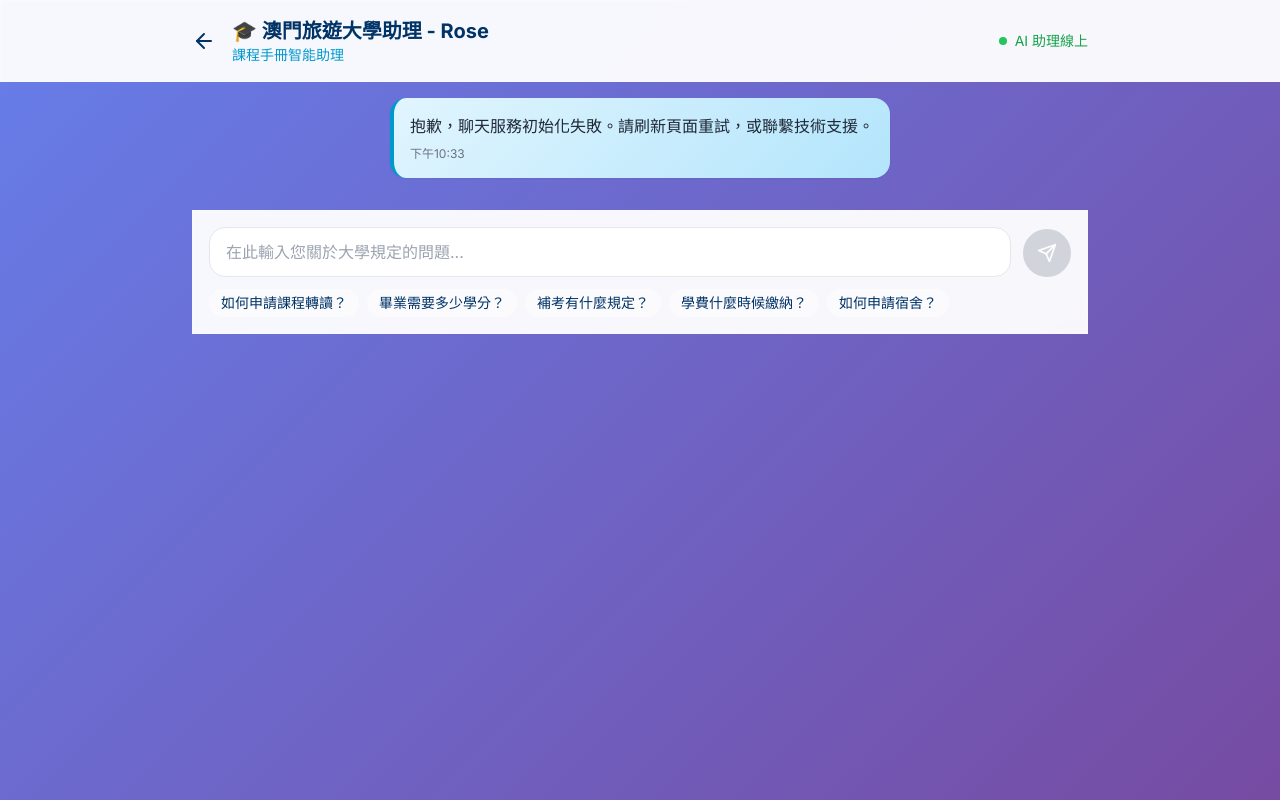
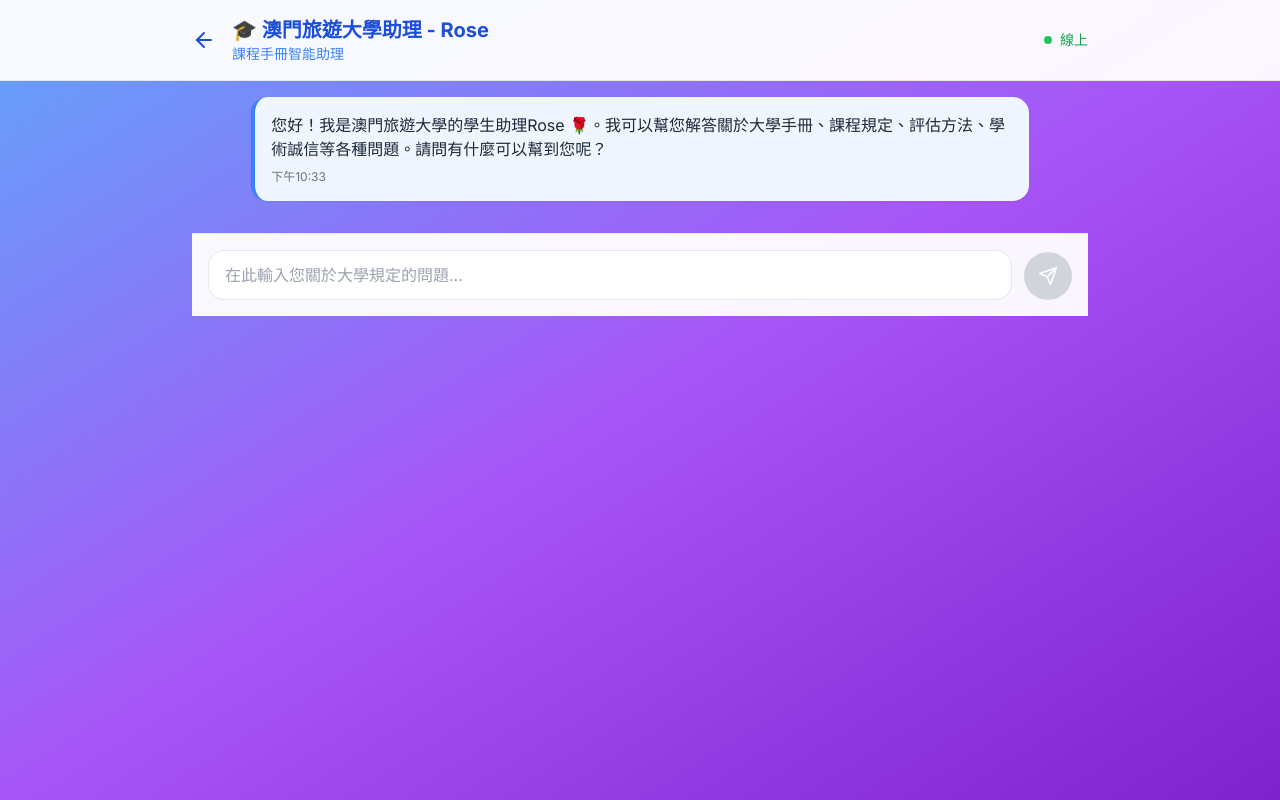
Before and after one commit to ccfzxy/UChat_version4, a Next.js app: page /chat in a window 1280 px wide. Built offline with nearby package versions, Linux system fonts and the light colour scheme; no server answers.

Commit message:
Add files via upload

```diff
--- a/app/chat/page.tsx
+++ b/app/chat/page.tsx
@@ -1,7 +1,6 @@
 'use client'
 
 import { useState, useEffect, useRef } from 'react'
-import { motion, AnimatePresence } from 'framer-motion'
 import { Send, ArrowLeft, Bot, User, Loader, MessageCircle, AlertCircle } from 'lucide-react'
 import Link from 'next/link'
 
@@ -21,17 +20,6 @@ interface ChatState {
   isConnected: boolean
 }
 
-interface ApiResponse {
-  message?: string
-  conversation_id?: string
-  provider?: string
-  model?: string
-  ai_powered?: boolean
-  fallback?: boolean
-  error?: string
-  success?: boolean
-}
-
 const ChatPage = () => {
   const [chatState, setChatState] = useState<ChatState>({
     messages: [],
@@ -42,11 +30,9 @@ const ChatPage = () => {
   const [inputValue, setInputValue] = useState('')
   const [connectionStatus, setConnectionStatus] = useState<'checking' | 'connected' | 'disconnected'>('checking')
   const messagesEndRef = useRef<HTMLDivElement>(null)
-  const inputRef = useRef<HTMLInputElement>(null)
 
   useEffect(() => {
     initializeChat()
-    checkConnection()
   }, [])
 
   useEffect(() => {
@@ -54,20 +40,6 @@ const ChatPage = () => {
   }, [chatState.messages])
 
   const initializeChat = async () => {
-    try {
-      const response = await fetch('/api/chat', {
-        method: 'POST',
-        headers: {
-          'Content-Type': 'application/json',
-        },
-        body: JSON.stringify({
-          action: 'new-conversation'
-        }),
-      })
-
-      const data = await response.json()
-
-      if (data.success) {
     const welcomeMessage: Message = {
       id: 'welcome',
       type: 'system',
@@ -80,47 +52,10 @@ const ChatPage = () => {
     setChatState(prev => ({
       ...prev,
       messages: [welcomeMessage],
-          sessionId: data.conversation_id,
       isConnected: true
     }))
-      }
-    } catch (error) {
-      console.error('Failed to initialize chat:', error)
-      const errorMessage: Message = {
-        id: 'init_error',
-        type: 'system',
-        content: '抱歉，聊天服務初始化失敗。請刷新頁面重試，或聯繫技術支援。',
-        timestamp: new Date()
-      }
 
-      setChatState(prev => ({
-        ...prev,
-        messages: [errorMessage],
-        isConnected: false
-      }))
-    }
-  }
-
-  const checkConnection = async () => {
-    try {
-      const response = await fetch('/api/chat', {
-        method: 'POST',
-        headers: {
-          'Content-Type': 'application/json',
-        },
-        body: JSON.stringify({
-          action: 'health'
-        }),
-      })
-
-      if (response.ok) {
     setConnectionStatus('connected')
-      } else {
-        setConnectionStatus('disconnected')
-      }
-    } catch (error) {
-      setConnectionStatus('disconnected')
-    }
   }
 
   const scrollToBottom = () => {
@@ -137,7 +72,6 @@ const ChatPage = () => {
       timestamp: new Date()
     }
 
-    // Add user message to chat
     setChatState(prev => ({
       ...prev,
       messages: [...prev.messages, userMessage],
@@ -146,66 +80,23 @@ const ChatPage = () => {
 
     setInputValue('')
 
-    try {
-      const response = await fetch('/api/chat', {
-        method: 'POST',
-        headers: {
-          'Content-Type': 'application/json',
-        },
-        body: JSON.stringify({
-          message: userMessage.content,
-          sessionId: chatState.sessionId,
-          conversationHistory: chatState.messages.slice(-10) // Send last 10 messages for context
-        }),
-      })
-
-      if (!response.ok) {
-        throw new Error(`HTTP error! status: ${response.status}`)
-      }
-
-      const data: ApiResponse = await response.json()
-
+    // Simulate API response for testing
+    setTimeout(() => {
       const assistantMessage: Message = {
         id: `assistant_${Date.now()}`,
         type: 'assistant',
-        content: data.message || '抱歉，我暫時無法處理您的請求。請稍後再試。',
+        content: `您問關於「${userMessage.content}」的問題。這是一個測試回應。請檢查API連接是否正常工作。`,
         timestamp: new Date(),
-        provider: data.provider,
-        model: data.model
+        provider: 'test',
+        model: 'test-model'
       }
 
       setChatState(prev => ({
         ...prev,
         messages: [...prev.messages, assistantMessage],
-        isLoading: false,
-        sessionId: data.conversation_id || prev.sessionId
-      }))
-
-      // Update connection status based on response
-      if (data.ai_powered) {
-        setConnectionStatus('connected')
-      } else if (data.fallback) {
-        setConnectionStatus('disconnected')
-      }
-
-    } catch (error) {
-      console.error('Error sending message:', error)
-
-      const errorMessage: Message = {
-        id: `error_${Date.now()}`,
-        type: 'system',
-        content: '抱歉，發生了錯誤。請檢查網絡連接並重試。如果問題持續，請聯繫技術支援：8598-2012',
-        timestamp: new Date()
-      }
-
-      setChatState(prev => ({
-        ...prev,
-        messages: [...prev.messages, errorMessage],
         isLoading: false
       }))
-
-      setConnectionStatus('disconnected')
-    }
+    }, 1000)
   }
 
   const handleKeyPress = (e: React.KeyboardEvent) => {
@@ -215,238 +106,103 @@ const ChatPage = () => {
     }
   }
 
-  const getMessageIcon = (type: Message['type']) => {
+  const getMessageStyles = (type: Message['type']) => {
     switch (type) {
       case 'user':
-        return <User className="w-5 h-5" />
+        return 'ml-auto max-w-[80%] bg-blue-100'
       case 'assistant':
-        return <Bot className="w-5 h-5" />
+        return 'mr-auto max-w-[80%] bg-white'
       case 'system':
-        return <MessageCircle className="w-5 h-5" />
+        return 'mx-auto max-w-[90%] bg-blue-50 border-l-4 border-blue-500'
     }
   }
 
-  const getMessageStyles = (type: Message['type']) => {
-    switch (type) {
-      case 'user':
-        return 'message-user ml-auto max-w-[80%] bg-gradient-to-br from-blue-100 to-blue-200'
-      case 'assistant':
-        return 'message-ai mr-auto max-w-[80%] bg-white'
-      case 'system':
-        return 'message-system mx-auto max-w-[90%] bg-gradient-to-br from-blue-50 to-indigo-50 border-l-4 border-blue-500'
-    }
-  }
-
-  const getConnectionStatusColor = () => {
-    switch (connectionStatus) {
-      case 'connected':
-        return 'text-green-600'
-      case 'disconnected':
-        return 'text-orange-600'
-      case 'checking':
-        return 'text-blue-600'
-    }
-  }
-
-  const getConnectionStatusText = () => {
-    switch (connectionStatus) {
-      case 'connected':
-        return 'AI 助理線上'
-      case 'disconnected':
-        return '離線模式'
-      case 'checking':
-        return '檢查中...'
-    }
-  }
-
-  const formatMessageContent = (content: string) => {
-    // Convert markdown-like formatting to HTML
-    return content
-      .replace(/## (.*)/g, '<h3 class="text-lg font-bold text-primary-700 mb-2">$1</h3>')
-      .replace(/\*\*(.*?)\*\*/g, '<strong class="font-semibold">$1</strong>')
-      .replace(/📞 (.*)/g, '<span class="flex items-center gap-2 text-blue-600"><span class="text-lg">📞</span>$1</span>')
-      .replace(/📧 (.*)/g, '<span class="flex items-center gap-2 text-blue-600"><span class="text-lg">📧</span>$1</span>')
-      .replace(/🌐 (.*)/g, '<span class="flex items-center gap-2 text-blue-600"><span class="text-lg">🌐</span>$1</span>')
-      .replace(/• (.*)/g, '<li class="ml-4">$1</li>')
-      .replace(/\n/g, '<br>')
-  }
-
   return (
-    <div className="min-h-screen bg-gradient-primary flex flex-col">
+    <div className="min-h-screen bg-gradient-to-br from-blue-400 via-purple-500 to-purple-700 flex flex-col">
       {/* Header */}
-      <motion.header
-        className="glass border-b border-white/20 p-4"
-        initial={{ opacity: 0, y: -20 }}
-        animate={{ opacity: 1, y: 0 }}
-      >
+      <header className="bg-white/95 backdrop-blur-sm border-b p-4">
         <div className="max-w-4xl mx-auto flex items-center justify-between">
           <div className="flex items-center gap-4">
-            <Link
-              href="/"
-              className="text-primary-700 hover:text-primary-500 transition-colors"
-            >
+            <Link href="/" className="text-blue-700 hover:text-blue-500">
               <ArrowLeft className="w-6 h-6" />
             </Link>
             <div>
-              <h1 className="text-primary-700 text-xl font-bold">
+              <h1 className="text-blue-700 text-xl font-bold">
                 🎓 澳門旅遊大學助理 - Rose
               </h1>
-              <p className="text-primary-500 text-sm">
-                課程手冊智能助理
-              </p>
+              <p className="text-blue-500 text-sm">課程手冊智能助理</p>
             </div>
           </div>
-          <div className={`flex items-center gap-2 text-sm ${getConnectionStatusColor()}`}>
-            <div className={`w-2 h-2 rounded-full ${
-              connectionStatus === 'connected' ? 'bg-green-500' :
-              connectionStatus === 'disconnected' ? 'bg-orange-500' : 'bg-blue-500'
-            }`}></div>
-            <span>{getConnectionStatusText()}</span>
+          <div className="flex items-center gap-2 text-sm text-green-600">
+            <div className="w-2 h-2 rounded-full bg-green-500"></div>
+            <span>線上</span>
           </div>
         </div>
-      </motion.header>
+      </header>
 
       {/* Chat Messages */}
       <div className="flex-1 overflow-hidden">
         <div className="max-w-4xl mx-auto h-full flex flex-col">
           <div className="flex-1 overflow-y-auto p-4 space-y-4">
-            <AnimatePresence>
             {chatState.messages.map((message) => (
-                <motion.div
+              <div
                 key={message.id}
-                  initial={{ opacity: 0, y: 20 }}
-                  animate={{ opacity: 1, y: 0 }}
-                  exit={{ opacity: 0, y: -20 }}
                 className={`flex items-start gap-3 ${
                   message.type === 'user' ? 'flex-row-reverse' : 'flex-row'
                 }`}
               >
                 <div className={`p-4 rounded-2xl shadow-sm ${getMessageStyles(message.type)}`}>
-                    <div className="text-gray-800">
-                      <div dangerouslySetInnerHTML={{ __html: formatMessageContent(message.content) }} />
-                    </div>
-                    <div className="flex items-center justify-between mt-2 text-xs text-gray-500">
-                      <span>
+                  <div className="text-gray-800">{message.content}</div>
+                  <div className="text-xs text-gray-500 mt-2">
                     {message.timestamp.toLocaleTimeString('zh-TW', {
                       hour: '2-digit',
                       minute: '2-digit'
                     })}
-                      </span>
-                      {message.provider && message.provider !== 'system' && (
-                        <span className="flex items-center gap-1">
-                          {message.provider === 'local_fallback' ? (
-                            <AlertCircle className="w-3 h-3 text-orange-500" />
-                          ) : (
-                            <Bot className="w-3 h-3 text-green-500" />
-                          )}
-                          <span className="text-xs">
-                            {message.provider === 'fastapi' ? 'AI' :
-                             message.provider === 'local_fallback' ? '離線' :
-                             message.provider}
-                          </span>
-                        </span>
-                      )}
                   </div>
                 </div>
-                </motion.div>
+              </div>
             ))}
-            </AnimatePresence>
 
-            {/* Loading indicator */}
             {chatState.isLoading && (
-              <motion.div
-                initial={{ opacity: 0 }}
-                animate={{ opacity: 1 }}
-                className="flex items-center gap-3"
-              >
+              <div className="flex items-center gap-3">
                 <div className="w-8 h-8 rounded-full bg-green-100 flex items-center justify-center">
                   <Bot className="w-5 h-5 text-green-600" />
                 </div>
                 <div className="bg-white p-4 rounded-2xl shadow-sm">
                   <div className="flex items-center gap-2">
-                    <Loader className="w-4 h-4 animate-spin text-primary-500" />
+                    <Loader className="w-4 h-4 animate-spin text-blue-500" />
                     <span className="text-gray-600">Rose 正在思考中...</span>
                   </div>
                 </div>
-              </motion.div>
+              </div>
             )}
 
             <div ref={messagesEndRef} />
           </div>
 
           {/* Input Area */}
-          <motion.div
-            className="border-t border-white/20 p-4 glass"
-            initial={{ opacity: 0, y: 20 }}
-            animate={{ opacity: 1, y: 0 }}
-          >
+          <div className="border-t p-4 bg-white/95">
             <div className="flex items-end gap-3">
-              <div className="flex-1 relative">
               <input
-                  ref={inputRef}
                 type="text"
                 value={inputValue}
                 onChange={(e) => setInputValue(e.target.value)}
                 onKeyPress={handleKeyPress}
                 placeholder="在此輸入您關於大學規定的問題..."
-                  className="w-full px-4 py-3 pr-12 rounded-2xl border border-gray-200 focus:border-primary-500 focus:ring-2 focus:ring-primary-500/20 outline-none resize-none text-base"
+                className="flex-1 px-4 py-3 rounded-2xl border border-gray-200 focus:border-blue-500 focus:ring-2 focus:ring-blue-500/20 outline-none"
                 disabled={chatState.isLoading}
               />
-              </div>
-              <motion.button
+              <button
                 onClick={handleSendMessage}
                 disabled={!inputValue.trim() || chatState.isLoading}
-                className="w-12 h-12 bg-primary-500 hover:bg-primary-600 disabled:bg-gray-300 text-white rounded-full flex items-center justify-center transition-colors"
-                whileHover={{ scale: 1.05 }}
-                whileTap={{ scale: 0.95 }}
+                className="w-12 h-12 bg-blue-500 hover:bg-blue-600 disabled:bg-gray-300 text-white rounded-full flex items-center justify-center"
               >
                 <Send className="w-5 h-5" />
-              </motion.button>
-            </div>
-
-            {/* Quick Actions */}
-            <div className="mt-3 flex flex-wrap gap-2">
-              {[
-                "如何申請課程轉讀？",
-                "畢業需要多少學分？",
-                "補考有什麼規定？",
-                "學費什麼時候繳納？",
-                "如何申請宿舍？"
-              ].map((question, index) => (
-                <motion.button
-                  key={index}
-                  onClick={() => setInputValue(question)}
-                  className="px-3 py-1 text-sm bg-white/50 hover:bg-white/70 text-primary-700 rounded-full transition-colors"
-                  whileHover={{ scale: 1.02 }}
-                  whileTap={{ scale: 0.98 }}
-                >
-                  {question}
-                </motion.button>
-              ))}
-            </div>
-          </motion.div>
+              </button>
             </div>
           </div>
-
-      {/* Connection Status Toast */}
-      <AnimatePresence>
-        {connectionStatus === 'disconnected' && (
-          <motion.div
-            initial={{ opacity: 0, y: 50 }}
-            animate={{ opacity: 1, y: 0 }}
-            exit={{ opacity: 0, y: 50 }}
-            className="fixed bottom-20 left-4 right-4 md:left-auto md:right-4 md:w-80 bg-orange-100 border border-orange-300 text-orange-800 p-3 rounded-lg shadow-lg z-50"
-          >
-            <div className="flex items-center gap-2">
-              <AlertCircle className="w-5 h-5" />
-              <div>
-                <div className="font-semibold">離線模式</div>
-                <div className="text-sm">AI服務暫時不可用，使用基本回應</div>
         </div>
       </div>
-          </motion.div>
-        )}
-      </AnimatePresence>
     </div>
   )
 }
```
Lines whose indentation alone changed are shown as unchanged.
